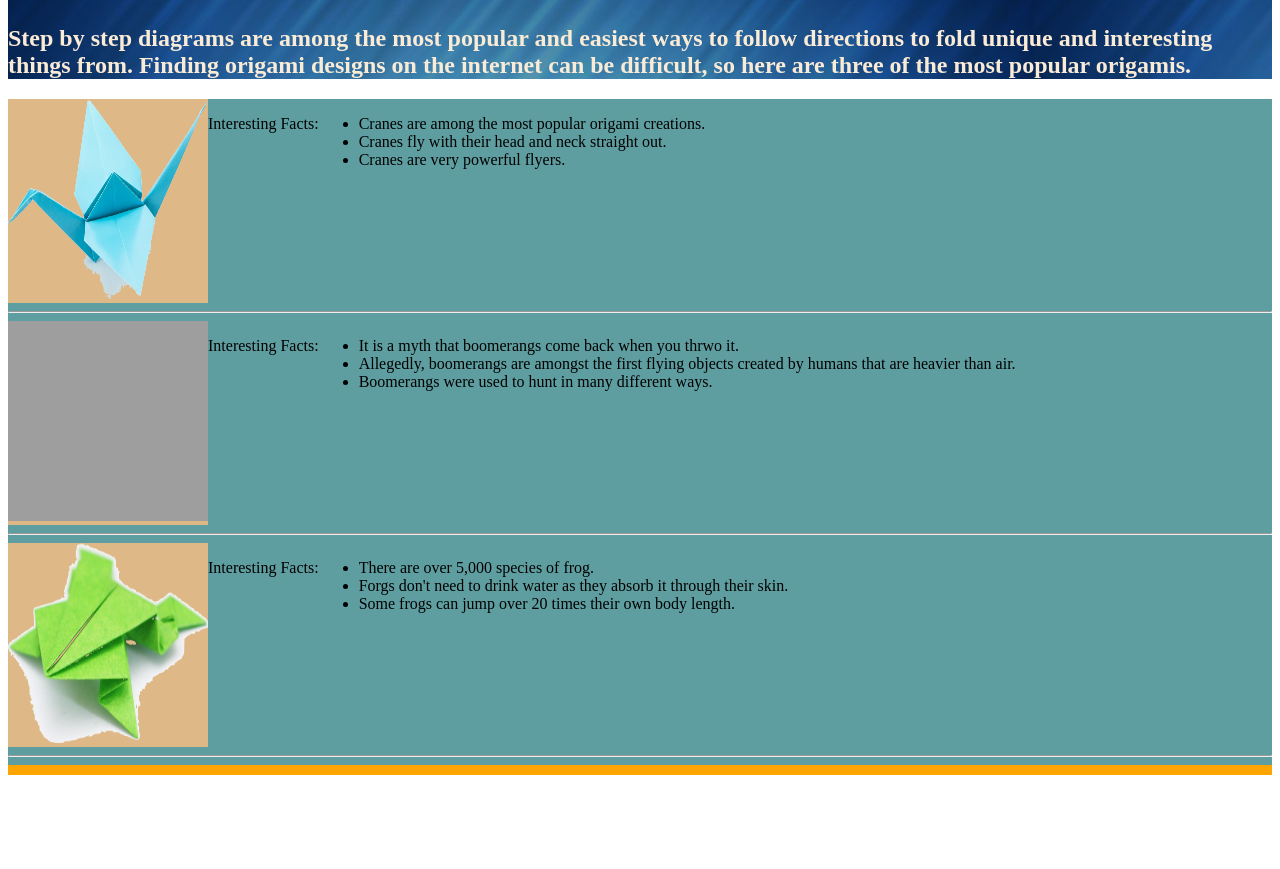
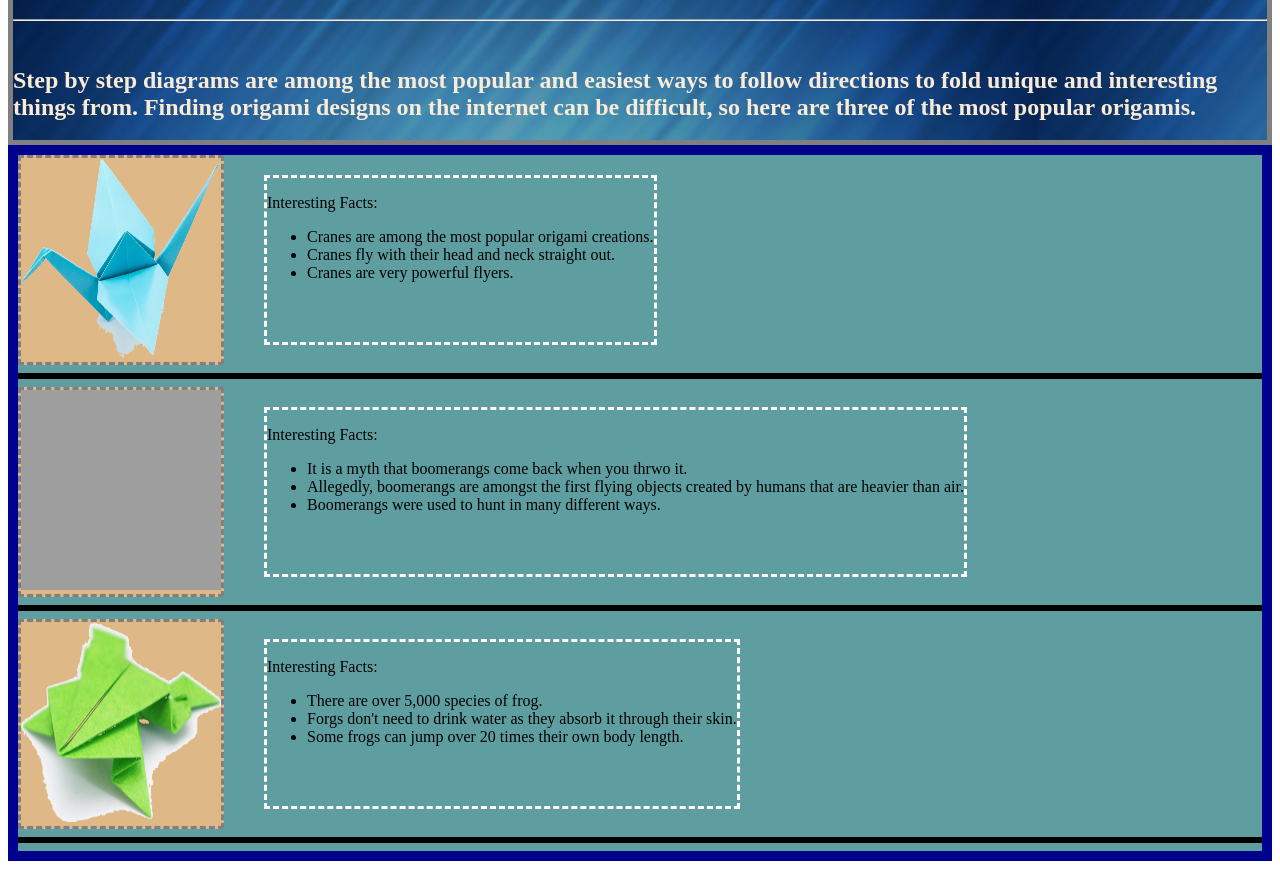
Before and after one commit to akhare23/origami5, a plain HTML site: page index.html in a window 1280 px wide. Shown: the part 291-1160 px from the top of the page. Before the commit the page ends 1074 px from the top, so only its background shows below. Drawn offline with Linux system fonts and the light colour scheme; grey boxes are pictures that could not be loaded.

Commit message:
origami4

```diff
--- a/index.html
+++ b/index.html
@@ -31,32 +31,38 @@
         <div class = "item">
             <a href = "https://www.savingcranes.org/education/origami-cranes/"><img src = "images/craneimage-1.png" height = 200 width = 200></a>
         </div>
+        <div class = "facts1">
             <p>Interesting Facts:</p>
             <ul>
                 <li>Cranes are among the most popular origami creations.</li>
                 <li>Cranes fly with their head and neck straight out.</li>
                 <li>Cranes are very powerful flyers.</li>
             </ul>
+        </div>
         <hr width = 3000px>
         <div class = "item2">
             <a href = "https://www.youtube.com/watch/_kprLtErg8U"><img src = "images/boomerang-1.png" height = 200 width = 200></a>
         </div>
+        <div class = "facts2">
             <p>Interesting Facts:</p>
             <ul>
                 <li>It is a myth that boomerangs come back when you thrwo it.</li>
                 <li>Allegedly, boomerangs are amongst the first flying objects created by humans that are heavier than air.</li>
                 <li>Boomerangs were used to hunt in many different ways.</li>
             </ul>
+        </div>
         <hr width = 3000px>
         <div class = "item3">
             <a href = "https://www.youtube.com/watch?v=Vlb2udqPx-M"><img src = "images/origamifrog-1.png" height = 200 width = 200></a>
         </div>
+        <div class = "facts3">
         <p>Interesting Facts:</p>
         <ul>
             <li>There are over 5,000 species of frog.</li>
             <li>Forgs don't need to drink water as they absorb it through their skin.</li>
             <li>Some frogs can jump over 20 times their own body length.</li>
         </ul>
+        </div>
         <hr width = 3000px>
     </body>
 </html>
--- a/style.css
+++ b/style.css
@@ -6,9 +6,11 @@ h2{
 }
 .bodyimg{
     background-image:url("images/bg.jpg") ;
+    border:solid 5px gray;
 }
 .header{
     background-color: brown;
+    border:solid 5px gray
 }
 .items{
     display:flex;
@@ -17,20 +19,39 @@ h2{
     border-bottom-color: orange;
     border-bottom:solid 10px orange;
     background-color: cadetblue;
+    border: solid 10px #00008F
 
 }
 .item{
     background-color: burlywood;
+    border:dashed #808080
 }
 .item2{
     background-color:burlywood;
+    border:dashed #808080
 }
 .item3{
     background-color:burlywood;
+    border:dashed #808080
 }
-.facts{
-    background-color: cadetblue;
+.items hr{
+    border: solid black
+}
+.facts1{
+    position: relative;
+    left:20px;
+    margin:20px;
+    border: dashed #FFFFFF
 }
 .facts2{
-    background-color:cadetblue
+    position: relative;
+    left:20px;
+    margin:20px;
+    border: dashed #FFFFFF
 }
+.facts3{
+    position: relative;
+    left:20px;
+    margin:20px;
+    border: dashed #FFFFFF
+}
```
Lines whose indentation alone changed are shown as unchanged.
